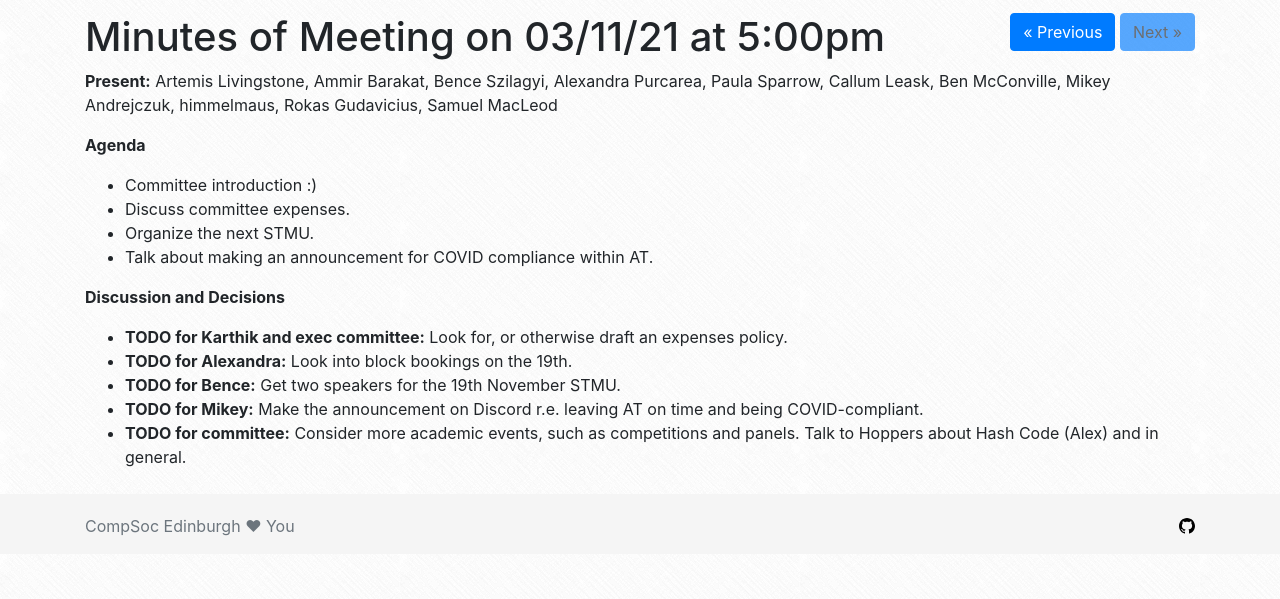
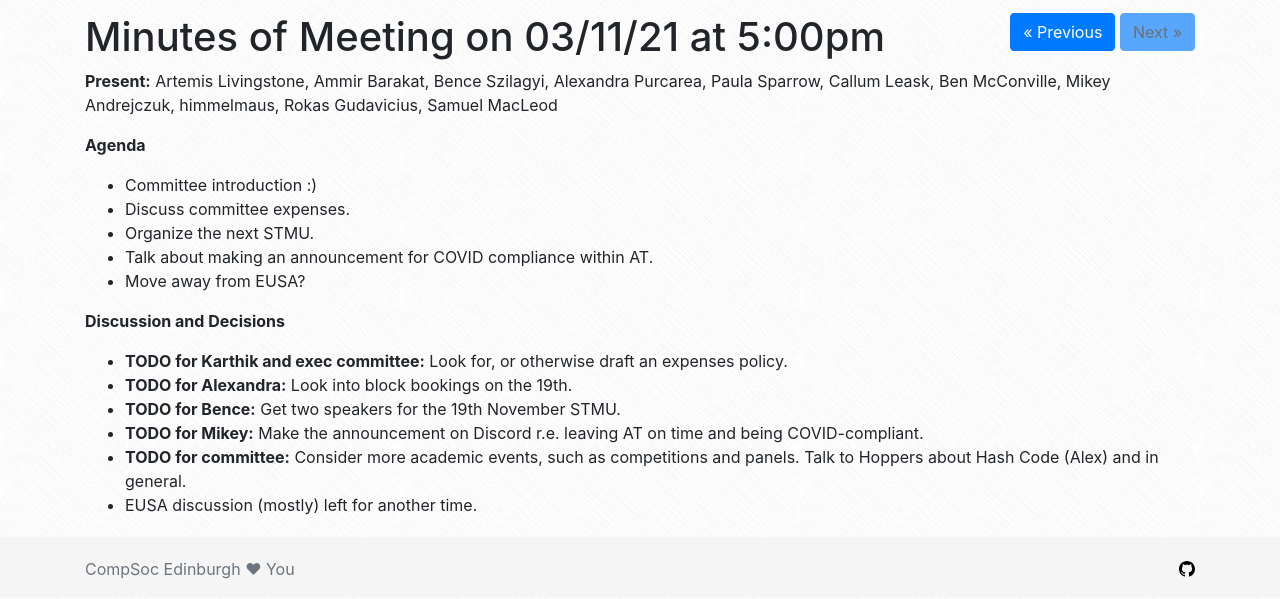
Before and after one commit to compsoc-edinburgh/website, a Jekyll site: the page built from _minutes/2021-11-03.md, in a window 1280 px wide. Shown: the part 346-945 px from the top of the page. Built offline with Jekyll 4.4.1, drawn with Linux system fonts in a browser that asks for light colours; nearby versions of some CDN libraries; before the commit the page ends 902 px from its top, so only the background shows below that.

Commit message:
Update 2021-11-03.md

```diff
--- a/_minutes/2021-11-03.md
+++ b/_minutes/2021-11-03.md
@@ -9,6 +9,7 @@ date: 2021-11-03 5:00pm
 * Discuss committee expenses.
 * Organize the next STMU.
 * Talk about making an announcement for COVID compliance within AT.
+* Move away from EUSA?
 
 **Discussion and Decisions**
 * **TODO for Karthik and exec committee:** Look for, or otherwise draft an expenses policy.
@@ -16,3 +17,4 @@ date: 2021-11-03 5:00pm
 * **TODO for Bence:** Get two speakers for the 19th November STMU.
 * **TODO for Mikey:** Make the announcement on Discord r.e. leaving AT on time and being COVID-compliant.
 * **TODO for committee:** Consider more academic events, such as competitions and panels. Talk to Hoppers about Hash Code (Alex) and in general.
+* EUSA discussion (mostly) left for another time.
```
